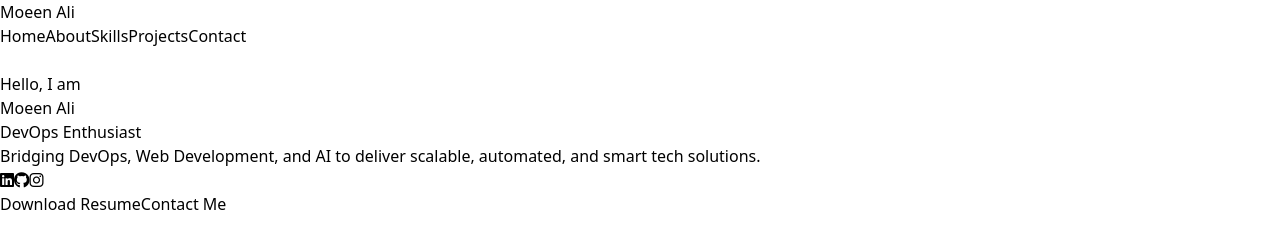
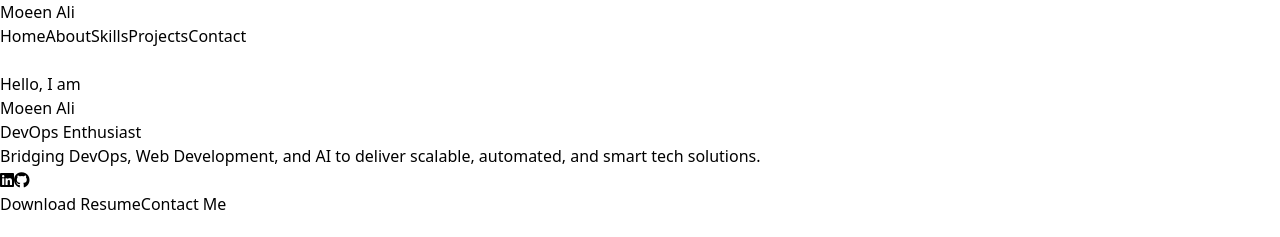
Before and after one commit to oyemoeen/moeen_portfolio, a React (Vite) app: page / in a window 1280 px wide. Shown: the top 237 px of the page. Built offline with nearby package versions, Linux system fonts and the light colour scheme; a web font is replaced by a local one.

Commit message:
Update Hero.jsx

```diff
--- a/src/components/Hero.jsx
+++ b/src/components/Hero.jsx
@@ -78,7 +78,7 @@
                     <i className="fab fa-linkedin"></i>
                   </a>
                   <a
-                    href="https://github.com/moeenali123"
+                    href="https://github.com/oyemoeen"
                     target="_blank"
                     rel="noopener noreferrer"
                     className="text-2xl text-gray-800 transition-all duration-300 hover:-translate-y-1"
@@ -93,14 +93,14 @@
                   >
                     <i className="fab fa-twitter"></i>
                   </a> */}
-                  <a
+{/*                   <a
                     href="https://www.instagram.com/oyemoeen_/"
                     target="_blank"
                     rel="noopener noreferrer"
                     className="text-2xl text-pink-600 transition-all duration-300 hover:-translate-y-1"
                   >
                     <i className="fab fa-instagram"></i>
-                  </a>
+                  </a> */}
                 </motion.div>
 
                 {/* Call to Action Buttons */}
```
